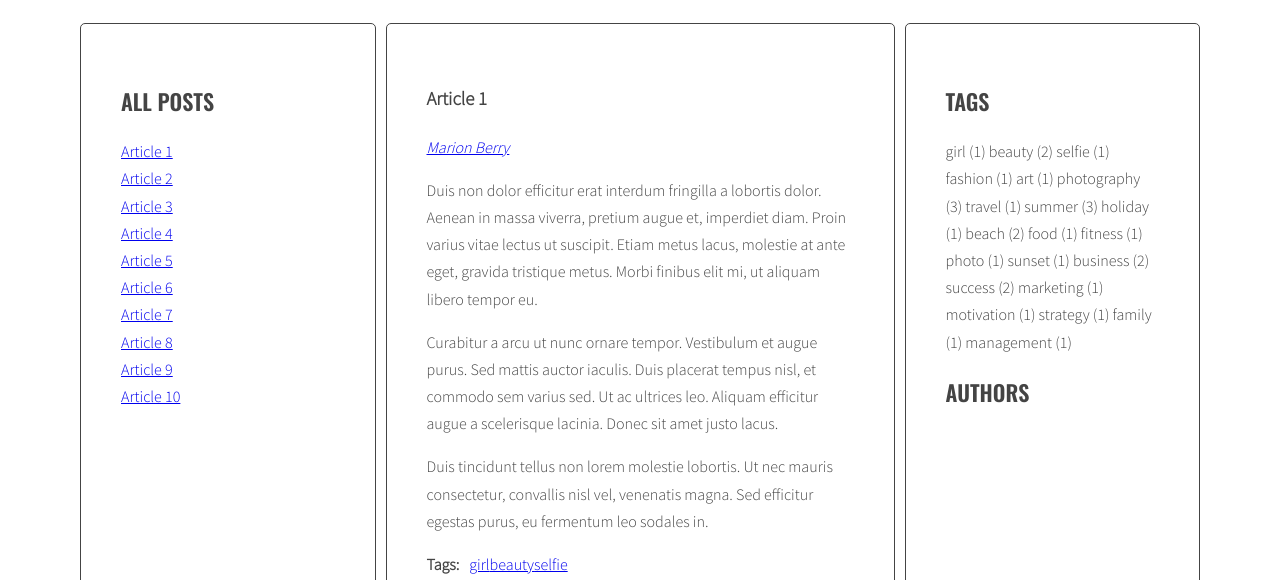
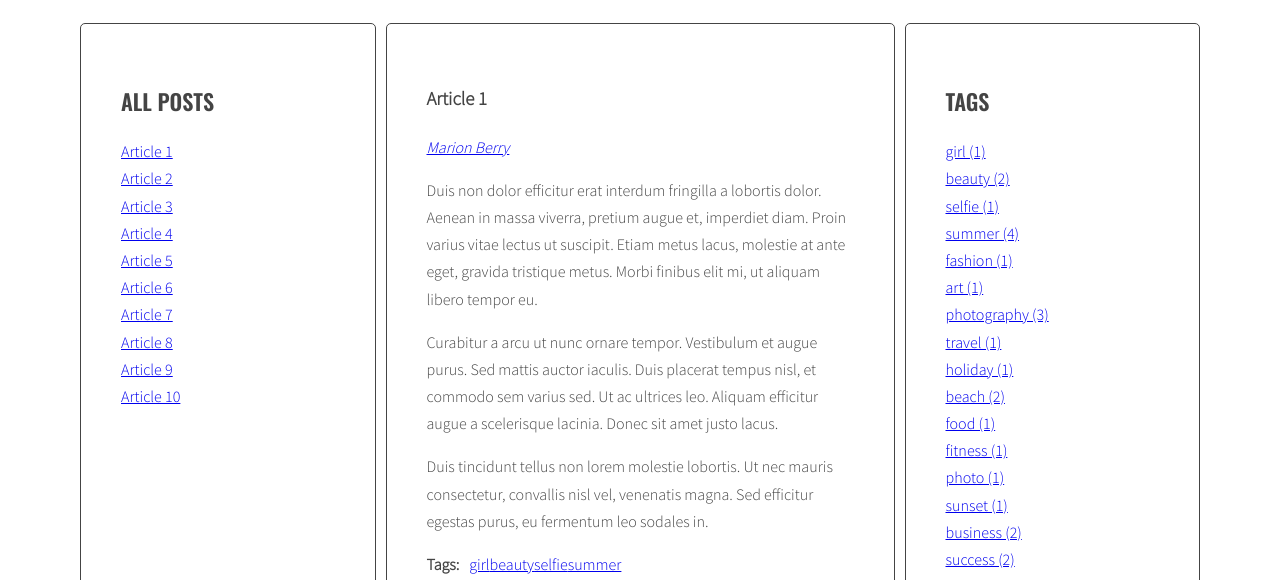
Before and after one commit to Wasil-pl/javascript-blog, a website: page index.html in a window 1280 px wide. Shown: the part 220-800 px from the top of the page. Drawn offline with nearby package versions, Linux system fonts and the light colour scheme.

Commit message:
finsh tags params

```diff
--- a/index.html
+++ b/index.html
@@ -19,7 +19,7 @@
               </ul>
             </aside>
             <section class="posts">
-              <article class="post active" id="article-1" data-tags="girl beauty selfie">
+              <article class="post active" id="article-1" data-tags="girl beauty selfie summer">
                 <h3 class="post-title">Article 1</h3>
                 <p class="post-author">by Marion Berry</p>
                 <div class="post-content">
--- a/js/script.js
+++ b/js/script.js
@@ -1,4 +1,7 @@
 'use strict';
+
+const optCloudClassCount = 5;
+const optCloudClassPrefix = 'tag-size- ';
 
 const titleClickHandler = function(event){
   event.preventDefault();
@@ -35,7 +38,7 @@ const generateTitleLinks = function(customSelector = ''){
 
 generateTitleLinks();
 
-const params = (Math.max(0), Math.min(999999));
+const params = {'max':0, 'min':999999};
 
 const calculateTagsParams = function(tags)
 {
@@ -49,6 +52,14 @@ const calculateTagsParams = function(tags)
     }
   }
   return params;
+};
+
+const calculateTagClass = function(count, params){
+  const normalizedCount = count - params.min;
+  const normalizedMax = params.max - params.min;
+  const percentage = normalizedCount / normalizedMax;
+  const classNumber = Math.floor( percentage * (optCloudClassCount - 1) + 1);
+  return optCloudClassPrefix + classNumber;
 };
 
 const generateTags = function(){
@@ -75,9 +86,10 @@ const generateTags = function(){
   console.log('tagsParams:', tagsParams);
   let allTagsHTML = '';
   for(let tag in allTags){
-    allTagsHTML += tag + ' (' + allTags[tag] + ') ';
+    allTagsHTML += '<li><a class="' + calculateTagClass(allTags[tag], tagsParams) +'" href="#tag-' + tag + '">' + tag + ' (' + allTags[tag] + ')' + '</a></li>';
   }
   tagList.innerHTML = allTagsHTML;
+  console.log(tagList);
 };
 
 generateTags();
```
